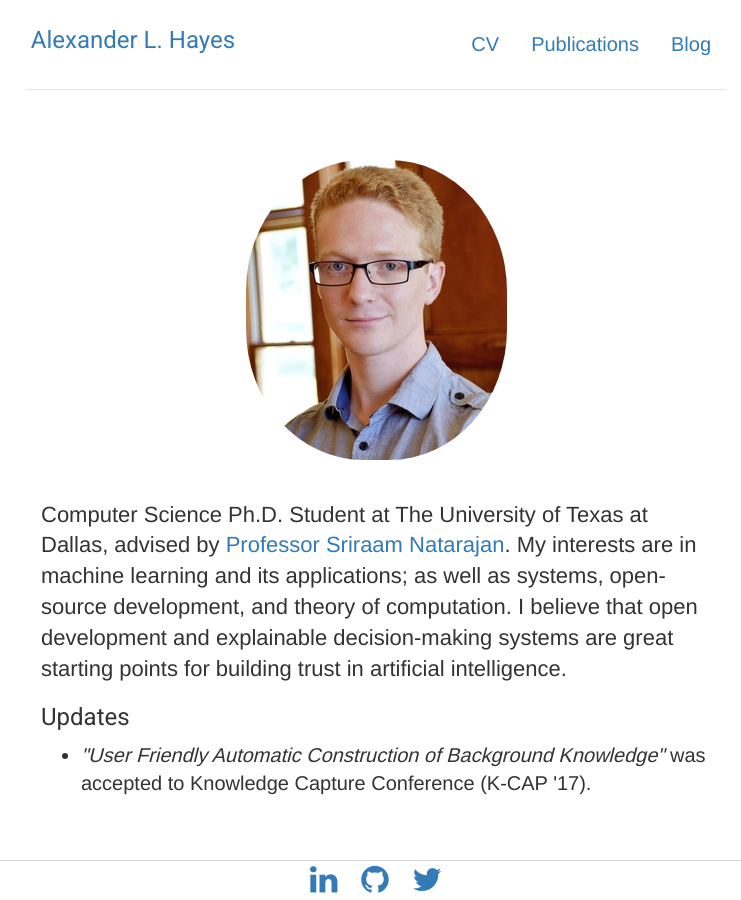
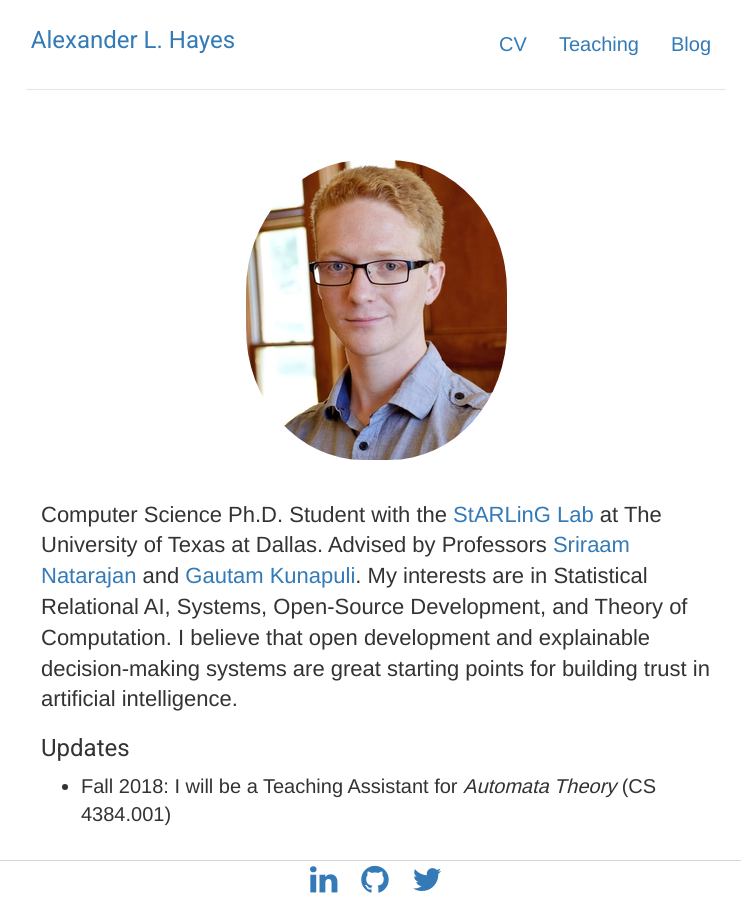
Before and after one commit to hayesall/hayesall.github.io, a Jekyll site: the page built from index.html, in a window 1280 px wide. Shown: the whole page, without its empty margins (264-1005 px from the left). Built offline with Jekyll 4.4.1, drawn with Linux system fonts in a browser that asks for light colours.

Commit message:
Tweaking the home-page and adding a teaching page. Tweaking the default.html layout to navigate to the teaching page.

```diff
--- a/_layouts/default.html
+++ b/_layouts/default.html
@@ -12,7 +12,11 @@
 
 	<nav><ul class="nav nav-pills pull-right">
 	    <li role="presentation"><a href="/cv/">CV</a></li>
+
+      <!--
 	    <li role="presentation"><a href="/publications/">Publications</a></li>
+      -->
+      <li role="presentation"><a href="/teaching/">Teaching</a></li>
 	    <li role="presentation"><a href="/blog/">Blog</a></li>
 	</ul></nav>
 	<h3 class="text-muted"><a href="/" style="padding-left: 0.2em;">Alexander L. Hayes</a></h3>
--- a/index.html
+++ b/index.html
@@ -1,7 +1,7 @@
 ---
 layout: default
 title: Alexander L. Hayes
-description: Homepage for Alexander L. Hayes, Computer Science PhD Student focusing on Machine Learning.
+description: Homepage for Alexander L. Hayes, Computer Science PhD Student at The University of Texas at Dallas focusing on Machine Learning.
 ---
 
 <div class="container-fluid">
@@ -11,10 +11,10 @@ description: Homepage for Alexander L. Hayes, Computer Science PhD Student focus
 
   <div class="row">
     <div class="col-md-12">
-      <p>Computer Science Ph.D. Student at The University of Texas at Dallas, advised by <a href="http://utdallas.edu/~sxn177430/">Professor Sriraam Natarajan</a>. My interests are in machine learning and its applications; as well as systems, open-source development, and theory of computation. I believe that open development and explainable decision-making systems are great starting points for building trust in artificial intelligence.</p>
+      <p>Computer Science Ph.D. Student with the <a href="https://starling.utdallas.edu/">StARLinG Lab</a> at The University of Texas at Dallas. Advised by Professors <a href="http://utdallas.edu/~sxn177430/">Sriraam Natarajan</a> and <a href="https://gkunapuli.github.io">Gautam Kunapuli</a>. My interests are in Statistical Relational AI, Systems, Open-Source Development, and Theory of Computation. I believe that open development and explainable decision-making systems are great starting points for building trust in artificial intelligence.</p>
       <h3>Updates</h3>
       <ul>
-	<li><i>"User Friendly Automatic Construction of Background Knowledge"</i> was accepted to Knowledge Capture Conference (K-CAP '17).</li>
+        <li>Fall 2018: I will be a Teaching Assistant for <i>Automata Theory</i> (CS 4384.001)</li>
       </ul>
     </div>
   </div>
--- a/teaching/index.html
+++ b/teaching/index.html
@@ -9,3 +9,7 @@ description: Teaching resources and examples.
 <h2>Office Hours</h2>
 
 <iframe src="https://calendar.google.com/calendar/embed?showTitle=0&amp;showNav=0&amp;showPrint=0&amp;showTabs=0&amp;mode=WEEK&amp;height=400&amp;wkst=1&amp;bgcolor=%23FFFFFF&amp;src=webmartian.com_e1fv1tmamc67lpfnfogh9uss6c%40group.calendar.google.com&amp;color=%23691426&amp;ctz=America%2FChicago" style="border-width:0" width="800" height="400" frameborder="0" scrolling="no"></iframe>
+
+<h2>Automata Theory</h2>
+
+<a href="automata_latex">Automata LaTeX Cheatsheet</a>
```
